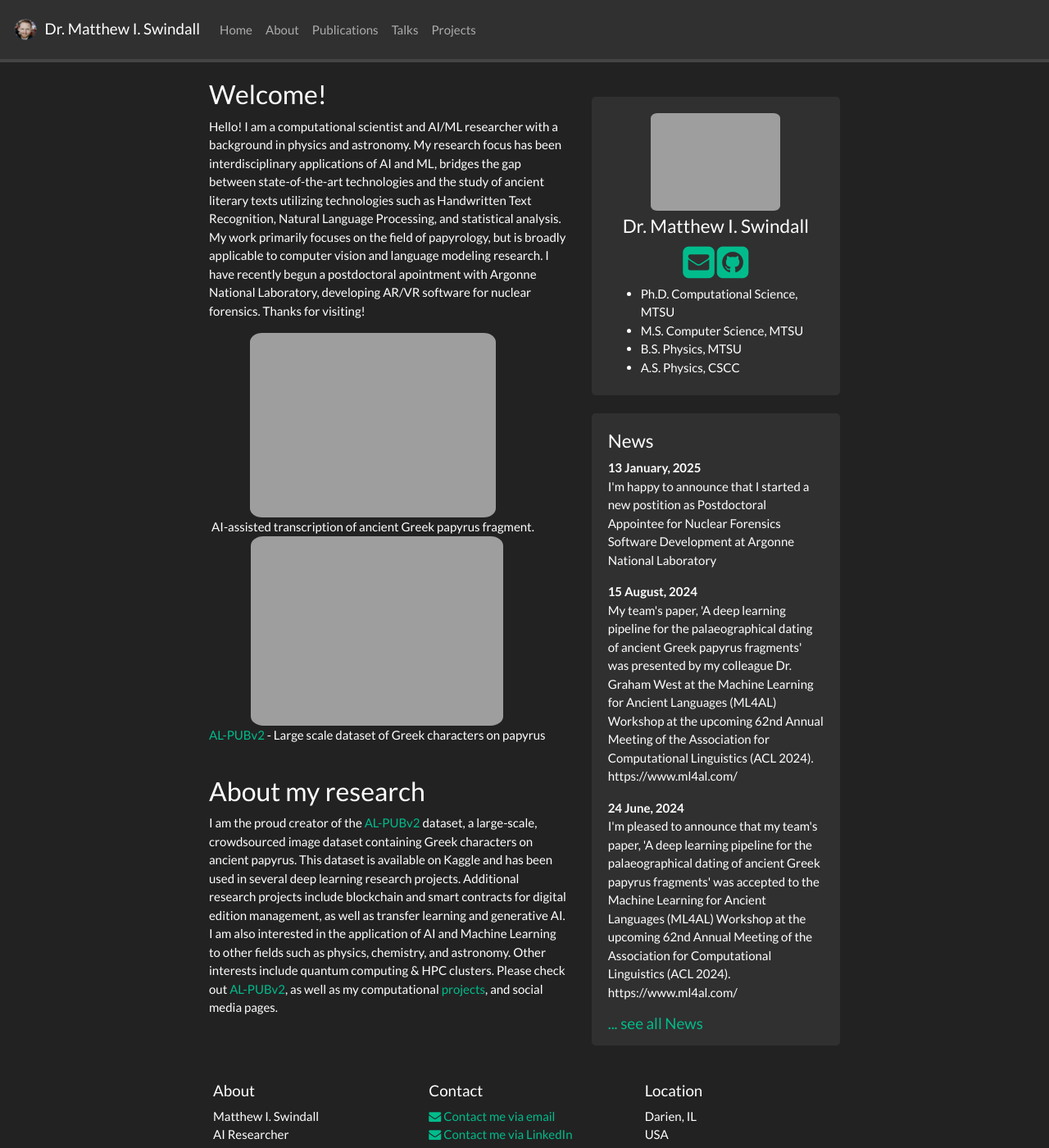
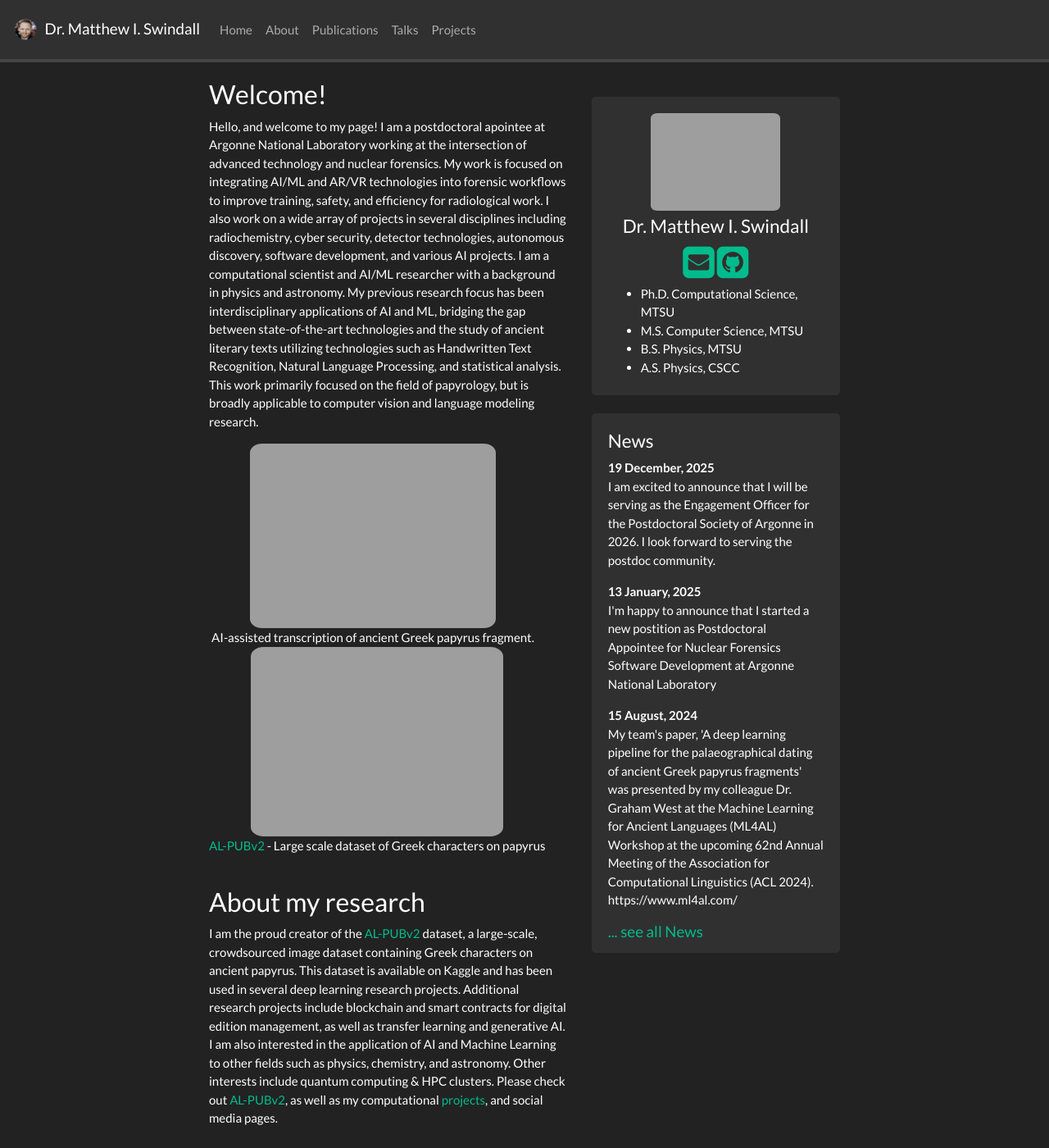
Before and after one commit to mis2n/mis2n.github.io, a Jekyll site: the page built from _pages/home.md, in a window 1280 px wide and 1400 px high. Shown: the whole window at 82% size. Built offline with Jekyll 4.4.1, drawn with Linux system fonts in a browser that asks for light colours; nearby versions of some CDN libraries; a style sheet for code colours, icons or effects is not loaded.

Commit message:
updated circlogo.png and home page: rewrote intro and added latest news item.

```diff
--- a/_data/news.yml
+++ b/_data/news.yml
@@ -1,3 +1,6 @@
+- date: 19 December, 2025
+  headline: "I am excited to announce that I will be serving as the Engagement Officer for the Postdoctoral Society of Argonne in 2026. I look forward to serving the postdoc community."
+
 - date: 13 January, 2025
   headline: "I'm happy to announce that I started a new postition as Postdoctoral Appointee for Nuclear Forensics Software Development at Argonne National Laboratory"
 
--- a/_pages/home.md
+++ b/_pages/home.md
@@ -7,11 +7,7 @@
 
 ### Welcome!
 
-Hello! I am a computational scientist and AI/ML researcher with a background in physics and astronomy. My research focus has been interdisciplinary
-applications of AI and ML, bridges the gap between state-of-the-art technologies and the study of ancient literary texts
-utilizing technologies such as Handwritten Text Recognition, Natural Language Processing, and statistical analysis. My work primarily
-focuses on the field of papyrology, but is broadly applicable to computer vision and language modeling research. I have recently
-begun a postdoctoral apointment with Argonne National Laboratory, developing AR/VR software for nuclear forensics. Thanks for visiting!
+Hello, and welcome to my page! I am a postdoctoral apointee at Argonne National Laboratory working at the intersection of advanced technology and nuclear forensics. My work is focused on integrating AI/ML and AR/VR technologies into forensic workflows to improve training, safety, and efficiency for radiological work. I also work on a wide array of projects in several disciplines including radiochemistry, cyber security, detector technologies, autonomous discovery, software development, and various AI projects. I am a computational scientist and AI/ML researcher with a background in physics and astronomy. My previous research focus has been interdisciplinary applications of AI and ML, bridging the gap between state-of-the-art technologies and the study of ancient literary texts utilizing technologies such as Handwritten Text Recognition, Natural Language Processing, and statistical analysis. This work primarily focused on the field of papyrology, but is broadly applicable to computer vision and language modeling research.
 
 <div class="container">
 <div class="row">
```
Also changed, not shown: 1 other file.
